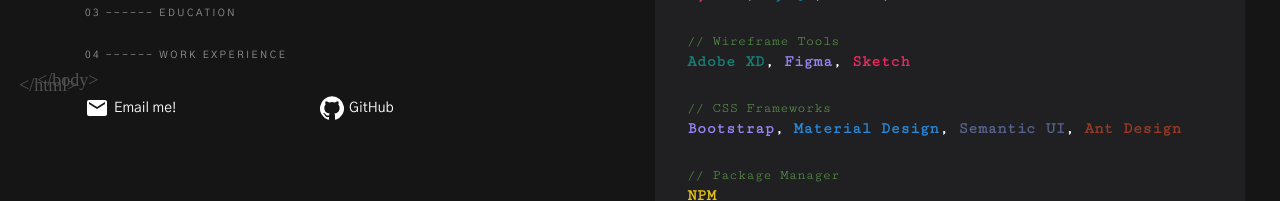
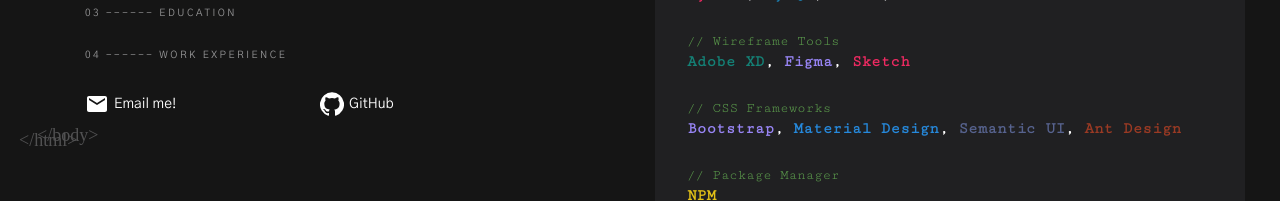
Before and after one commit to imanaqilah/My-Portfolio, a React (Create React App) app: page / in a window 1280 px wide. Shown: the part 454-655 px from the top of the page. Built offline with nearby package versions, Linux system fonts and the light colour scheme; a web font is replaced by a local one.

Commit message:
Adjustment to minor styling

```diff
--- a/src/components/LeftMain.js
+++ b/src/components/LeftMain.js
@@ -66,15 +66,8 @@
                 </Breadcrumbs>
             </TextContainer>
 
-            <ElementTag style={{ marginLeft: "2px", marginTop: "-2em" }}>
-                <p>&lt;/body&gt;</p>
-            </ElementTag>
 
-            <ElementTag>
-                <p>&lt;/html&gt;</p>
-            </ElementTag>
-
-            <ContactContainer>
+            <ContactContainer style={{ marginTop: "-1em" }}>
                 <ContactLinks>
                     <EmailIcon style={{ marginRight: "5px" }} /><a href="mailto:imanaqilahh@hotmail.com">Email me!</a>
                     {/* <ul>
@@ -84,6 +77,14 @@
                     <GitHubIcon style={{ marginRight: "5px" }} /><a href="https://github.com/imanaqilah" target="_blank" rel="noreferrer">GitHub</a>
                 </ContactLinks>
             </ContactContainer>
+
+            <ElementTag style={{ marginLeft: "2px", marginTop: "0.5em" }}>
+                <p>&lt;/body&gt;</p>
+            </ElementTag>
+
+            <ElementTag>
+                <p>&lt;/html&gt;</p>
+            </ElementTag>
         </Container>
     )
 }
```
